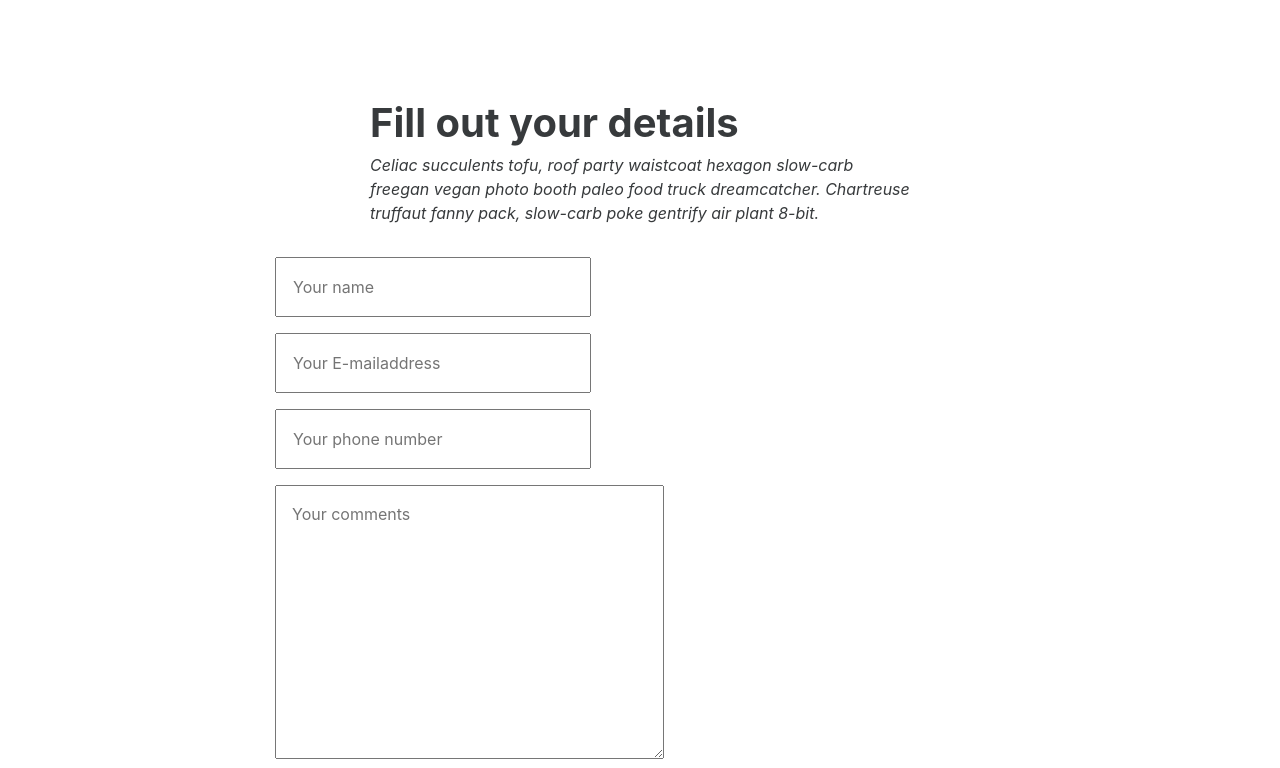
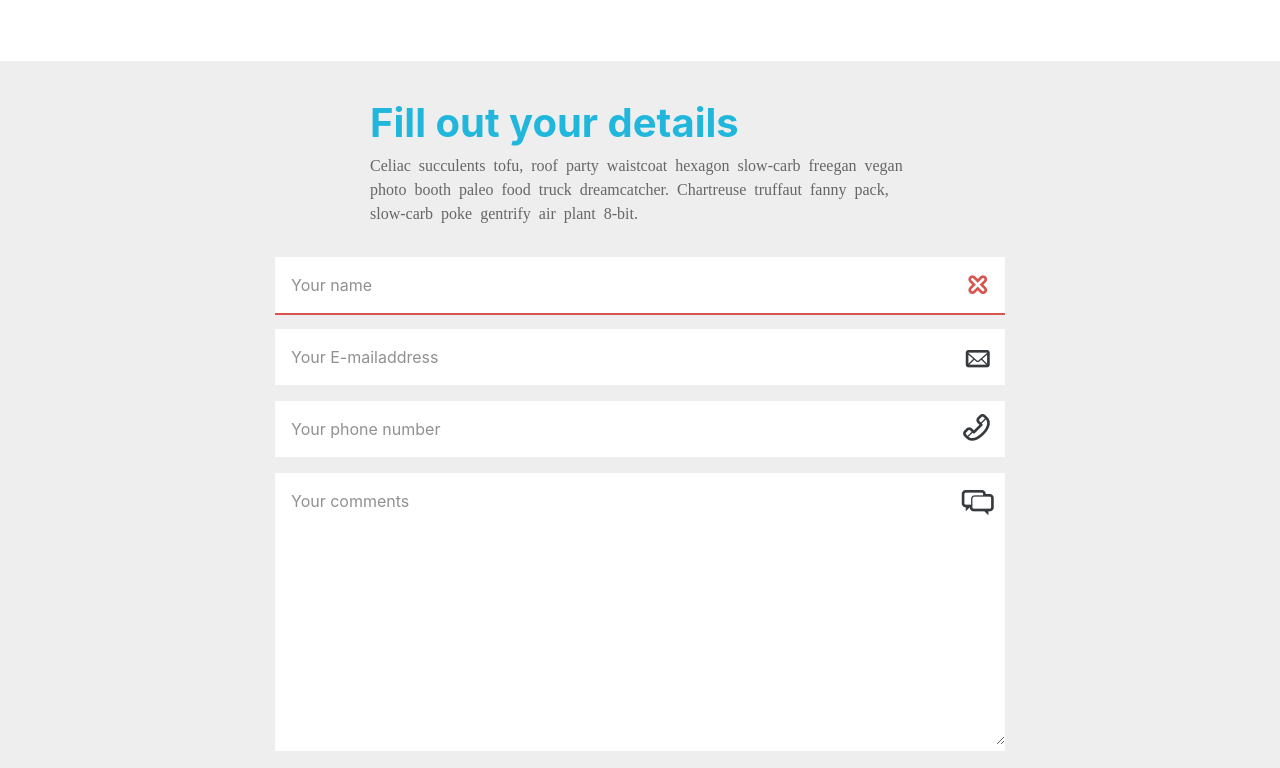
Before and after one commit to maxgrafx/acato, a website: page index.html in a window 1280 px wide. Shown: the part 1275-2043 px from the top of the page. Drawn offline with Linux system fonts and the light colour scheme; files whose address does not match are found by name.

Commit message:
form styles

```diff
--- a/assets/sass/dev/medewerkers.scss
+++ b/assets/sass/dev/medewerkers.scss
@@ -1,3 +1,5 @@
+$icomoon-font-path: "../../icomoon/fonts/";
+@import "assets/icomoon/style.scss";
 @import "node_modules/bootstrap/scss/variables";
 $enable-flex: true;
 @import "node_modules/bootstrap/scss/mixins";
@@ -91,6 +93,119 @@
     }
 }
 
+.form {
+    h1 {
+        color: #21b7dc;
+    }
+    p {
+        color: #666;
+    }
+    background-color: #eee;
+    .input-col {
+        perspective-origin: center;
+        transform: perspective(450px) translate3d(0, 0, 0);
+        transform-style: preserve-3d;
+    }
+    input,
+    textarea {
+        color: #333;
+        position: relative;
+        width: 100%;
+        border: transparent;
+        background-color: transparent;
+        outline: none;
+        appearance: none;
+        z-index: 10;
+        +label {
+            background-color: transparent;
+            transition: background-color 800ms ease-out 300ms;
+            pointer-events: none;
+            position: absolute;
+            top: 0;
+            left: 15px;
+            right: 15px;
+            height: 100%;
+            z-index: 1;
+            margin: 0;
+            i[class^="icon-"] {
+                position: absolute;
+                top: 0.7rem;
+                right: 0.7rem;
+                z-index: 2;
+                font-size: 2rem;
+                opacity: 1;
+                transition: opacity 350ms ease-out, transform 350ms ease-out;
+            }
+            i.icon-times-outline {
+                opacity: 0;
+                transform: translate3d(50%, 0, 0);
+                transition: opacity 350ms ease-out, transform 350ms ease-out;
+            }
+            &:after {
+                content: "";
+                position: absolute;
+                background-color: rgba(#fff, 1);
+                left: 0;
+                top: 0;
+                right: 0;
+                bottom: 0;
+                transition: background-color 350ms ease-in-out, transform 350ms ease-out;
+                transform-origin: bottom;
+            }
+            &:before {
+                content: "";
+                z-index: 1;
+                position: absolute;
+                background-color: rgba(#21b7dc, 0);
+                height: 2px;
+                width: 100%;
+                bottom: 0;
+                transform: translate3d(0, 4px, 0) scaleY(0);
+                transition: background-color 350ms ease-in-out, transform 350ms ease-out;
+            }
+            &.invalid {
+                i[class^="icon-"] {
+                    opacity: 0;
+                    transform: translate3d(50%, 0, 0);
+                }
+                i.icon-times-outline {
+                    opacity: 1;
+                    transform: translate3d(0, 0, 0);
+                }
+                &:before {
+                    transform: translate3d(0, 2px, 0) scaleY(1);
+                    background-color: rgba($brand-danger, 1);
+                }
+            }
+        }
+        &:focus {
+            outline: none;
+            +label {
+                background-color: rgba(#fff, 0.5);
+                &:not(.invalid) {
+                    i[class^="icon-"] {
+                        opacity: 0;
+                        transform: translate3d(50%, 0, 0);
+                    }
+                }
+                &:after {
+                    background-color: rgba(#fff, 0);
+                    transform: rotate3d(1, 0, 0, 90deg);
+                }
+                &:before {
+                    transform: translate3d(0, 2px, 0) scaleY(1);
+                    background-color: rgba(#21b7dc, 1);
+                }
+                &.invalid {
+                    &:before {
+                        background-color: rgba($brand-danger, 1);
+                    }
+                }
+            }
+        }
+    }
+}
+
 .box {
     position: relative;
     width: 100%;
```
Also changed, not shown: assets/sass/build/medewerkers.min.css, 1 other file.
